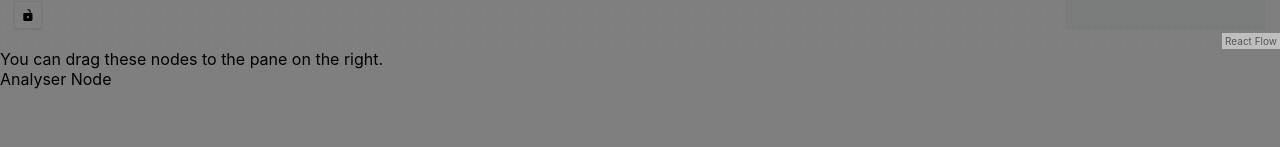
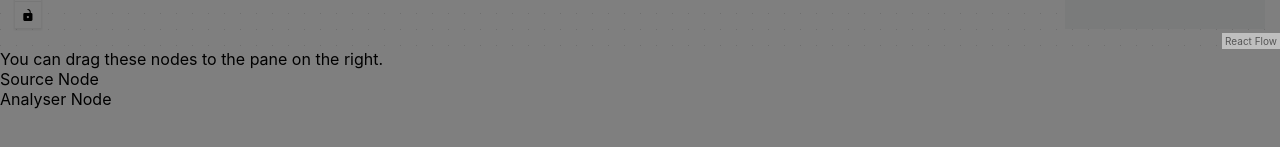
Before and after one commit to Yi-Jiahe/sound-site-react, a React (Create React App) app: page / in a window 1280 px wide. Shown: the part 451-598 px from the top of the page. Built offline with nearby package versions, Linux system fonts and the light colour scheme.

Commit message:
make source nodes addable

```diff
--- a/src/AudioGraph.tsx
+++ b/src/AudioGraph.tsx
@@ -71,7 +71,7 @@ function AudioGraph() {
         event.preventDefault();
         event.dataTransfer.dropEffect = 'move';
     };
-    const onDrop = (event: DragEvent) => {
+    const onDrop = async (event: DragEvent) => {
         event.preventDefault();
 
         if (!reactFlowWrapper.current || !reactFlowInstance) {
@@ -91,6 +91,9 @@ function AudioGraph() {
 
         const id = getId();
         switch(type) {
+            case 'sourceNodeElement':
+                nodes.set(id, await getMediaStreamSource());
+                break;
             case 'analyserNodeElement':
                 const audioNode = new AnalyserNode(audioContext);
                 nodes.set(id, audioNode);
--- a/src/Sidebar.tsx
+++ b/src/Sidebar.tsx
@@ -9,6 +9,9 @@ function Sidebar() {
       return (
         <aside>
           <div className="description">You can drag these nodes to the pane on the right.</div>
+          <div className="" onDragStart={(event) => onDragStart(event, 'sourceNodeElement')} draggable>
+            Source Node
+          </div>
           <div className="" onDragStart={(event) => onDragStart(event, 'analyserNodeElement')} draggable>
             Analyser Node
           </div>
```
